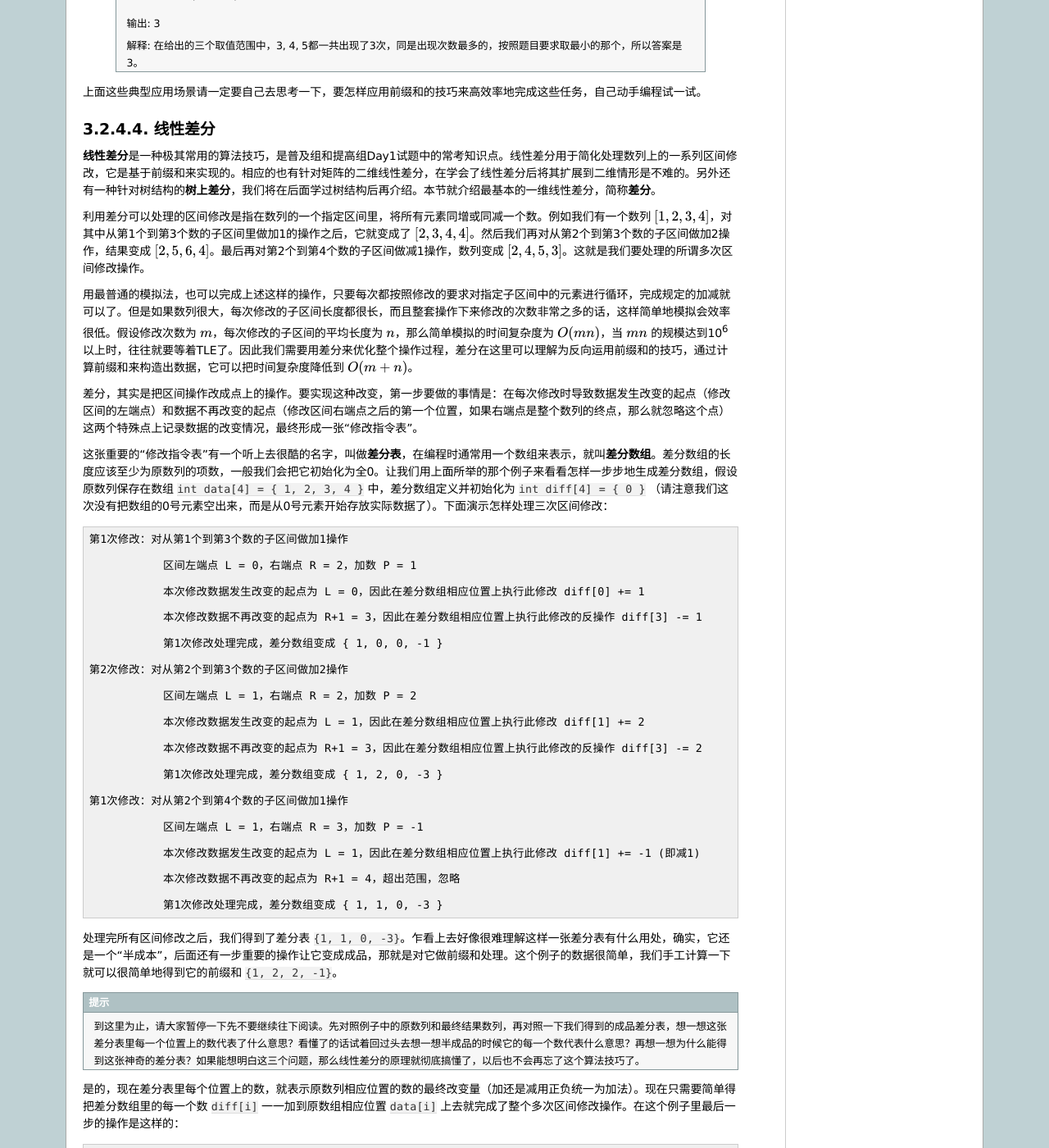
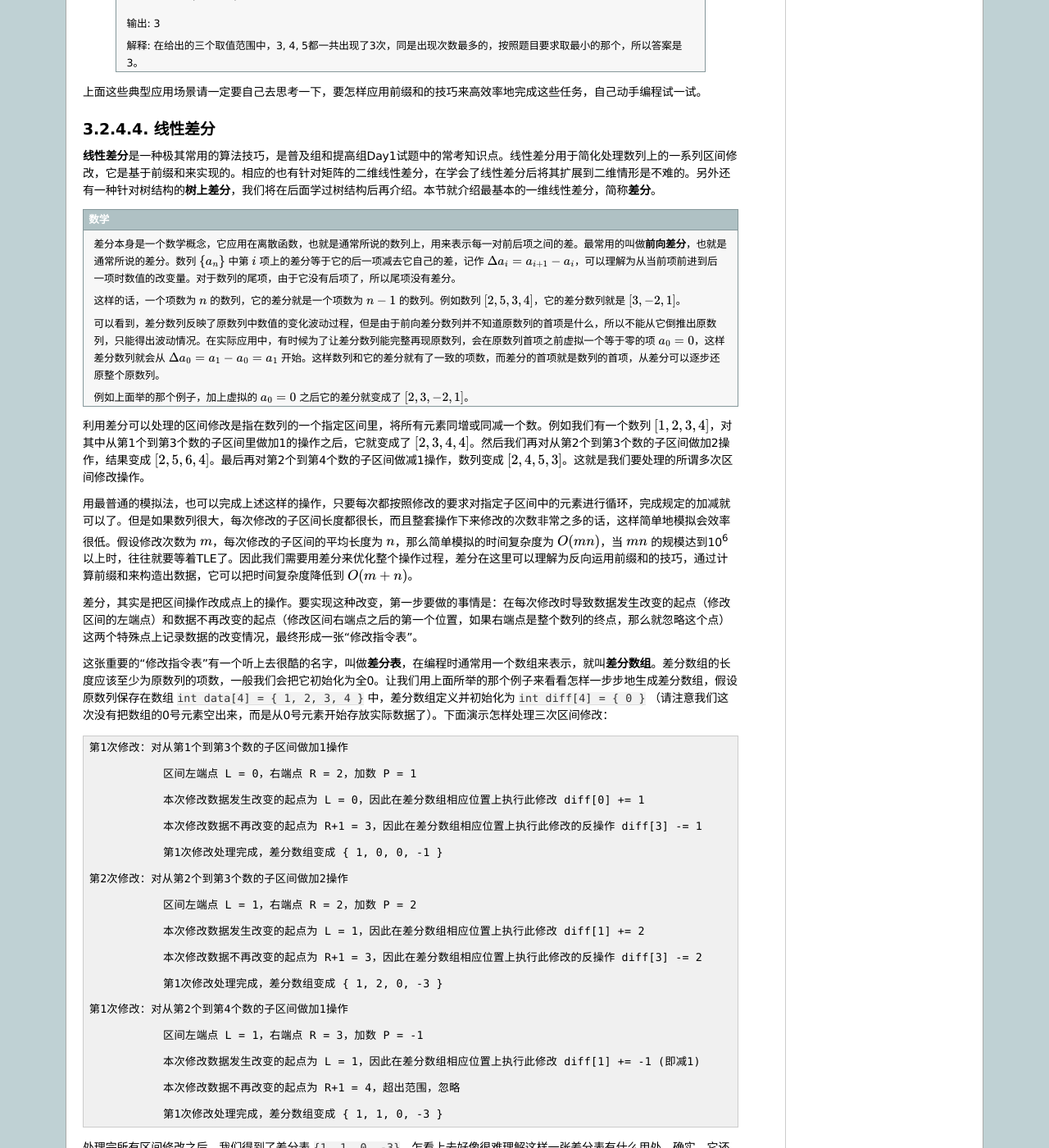
Before and after one commit to majorli/algo_guide, a Sphinx documentation site: the page built from source/ch02/sec02/224_prefix_sum.rst, in a window 1280 px wide and 1400 px high, scrolled down 4692 px. Shown: the whole window at 82% size. Built offline with Sphinx 7.4.7, drawn with Linux system fonts in a browser that asks for light colours; formulas are drawn with MathJax 3; some of the changed text lies outside the part shown.

Commit message:
20191208_1117draft

```diff
--- a/source/ch02/sec02/224_prefix_sum.rst
+++ b/source/ch02/sec02/224_prefix_sum.rst
@@ -190,6 +190,17 @@ C++语言里很自然的就可以用二维数组来表示矩阵。但还是要
 
 :strong:`线性差分`\ 是一种极其常用的算法技巧，是普及组和提高组Day1试题中的常考知识点。线性差分用于简化处理数列上的一系列区间修改，它是基于前缀和来实现的。相应的也有针对矩阵的二维线性差分，在学会了线性差分后将其扩展到二维情形是不难的。另外还有一种针对树结构的\ :strong:`树上差分`，我们将在后面学过树结构后再介绍。本节就介绍最基本的一维线性差分，简称\ :strong:`差分`。
 
+.. admonition:: 数学
+
+   差分本身是一个数学概念，它应用在离散函数，也就是通常所说的数列上，用来表示每一对前后项之间的差。最常用的叫做\ :strong:`前向差分`，也就是通常所说的差分。数列 :math:`\{a_n\}` 中第 :math:`i` 项上的差分等于它的后一项减去它自己的差，记作 :math:`\Delta a_i=a_{i+1}-a_i`，可以理解为从当前项前进到后一项时数值的改变量。对于数列的尾项，由于它没有后项了，所以尾项没有差分。
+
+   这样的话，一个项数为 :math:`n` 的数列，它的差分就是一个项数为 :math:`n-1` 的数列。例如数列 :math:`[2,5,3,4]`，它的差分数列就是 :math:`[3,-2,1]`。
+
+   可以看到，差分数列反映了原数列中数值的变化波动过程，但是由于前向差分数列并不知道原数列的首项是什么，所以不能从它倒推出原数列，只能得出波动情况。在实际应用中，有时候为了让差分数列能完整再现原数列，会在原数列首项之前虚拟一个等于零的项 :math:`a_0=0`，这样差分数列就会从 :math:`\Delta a_0=a_1-a_0=a_1` 开始。这样数列和它的差分就有了一致的项数，而差分的首项就是数列的首项，从差分可以逐步还原整个原数列。
+
+   例如上面举的那个例子，加上虚拟的 :math:`a_0=0` 之后它的差分就变成了 :math:`[2,3,-2,1]`。
+
+
 利用差分可以处理的区间修改是指在数列的一个指定区间里，将所有元素同增或同减一个数。例如我们有一个数列 :math:`[1,2,3,4]`，对其中从第1个到第3个数的子区间里做加1的操作之后，它就变成了 :math:`[2,3,4,4]`。然后我们再对从第2个到第3个数的子区间做加2操作，结果变成 :math:`[2,5,6,4]`。最后再对第2个到第4个数的子区间做减1操作，数列变成 :math:`[2,4,5,3]`。这就是我们要处理的所谓多次区间修改操作。
 
 用最普通的模拟法，也可以完成上述这样的操作，只要每次都按照修改的要求对指定子区间中的元素进行循环，完成规定的加减就可以了。但是如果数列很大，每次修改的子区间长度都很长，而且整套操作下来修改的次数非常之多的话，这样简单地模拟会效率很低。假设修改次数为 :math:`m`，每次修改的子区间的平均长度为 :math:`n`，那么简单模拟的时间复杂度为 :math:`O(mn)`，当 :math:`mn` 的规模达到10\ :superscript:`6` 以上时，往往就要等着TLE了。因此我们需要用差分来优化整个操作过程，差分在这里可以理解为反向运用前缀和的技巧，通过计算前缀和来构造出数据，它可以把时间复杂度降低到 :math:`O(m+n)`。
@@ -230,11 +241,11 @@ C++语言里很自然的就可以用二维数组来表示矩阵。但还是要
 
               第1次修改处理完成，差分数组变成 { 1, 1, 0, -3 }
 
-处理完所有区间修改之后，我们得到了差分表 ``{1, 1, 0, -3}``。乍看上去好像很难理解这样一张差分表有什么用处，确实，它还是一个“半成本”，后面还有一步重要的操作让它变成成品，那就是对它做前缀和处理。这个例子的数据很简单，我们手工计算一下就可以很简单地得到它的前缀和 ``{1, 2, 2, -1}``。
+处理完所有区间修改之后，我们得到了差分表 ``{1, 1, 0, -3}``。乍看上去好像很难理解这样一张差分表有什么用处。确实，它还不能马上应用，后面还有一步重要的操作要做，那就是对它做前缀和处理。这个例子的数据很简单，我们手工计算一下就可以很简单地得到它的前缀和 ``{1, 2, 2, -1}``。
 
 .. hint::
 
-   到这里为止，请大家暂停一下先不要继续往下阅读。先对照例子中的原数列和最终结果数列，再对照一下我们得到的成品差分表，想一想这张差分表里每一个位置上的数代表了什么意思？看懂了的话试着回过头去想一想半成品的时候它的每一个数代表什么意思？再想一想为什么能得到这张神奇的差分表？如果能想明白这三个问题，那么线性差分的原理就彻底搞懂了，以后也不会再忘了这个算法技巧了。
+   到这里为止，请大家暂停一下先不要继续往下阅读。先对照例子中的原数列和最终结果数列，再对照一下我们得到的差分前缀和，想一想它的每一项代表了什么意思？然后对照差分的数学意义想一想差分表里的每一项又代表什么意思？再想一想为什么能得到这张神奇的差分表？如果能想明白这三个问题，那么线性差分的原理就彻底搞懂了，以后也不会再忘了这个算法技巧了。
 
 是的，现在差分表里每个位置上的数，就表示原数列相应位置的数的最终改变量（加还是减用正负统一为加法）。现在只需要简单得把差分数组里的每一个数 ``diff[i]`` 一一加到原数组相应位置 ``data[i]`` 上去就完成了整个多次区间修改操作。在这个例子里最后一步的操作是这样的：
 
```
Also changed, not shown: other parts of source/ch02/sec02/224_prefix_sum.rst (+1 -1 lines).
